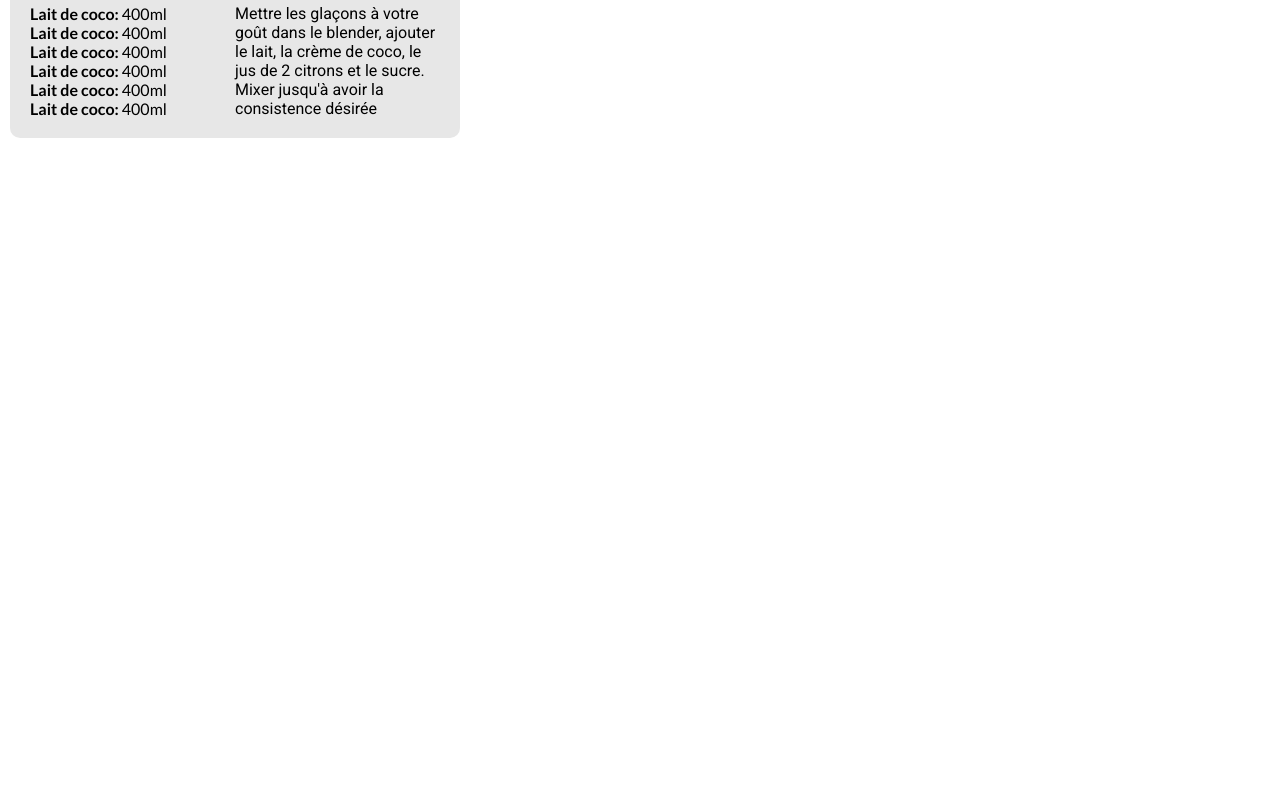
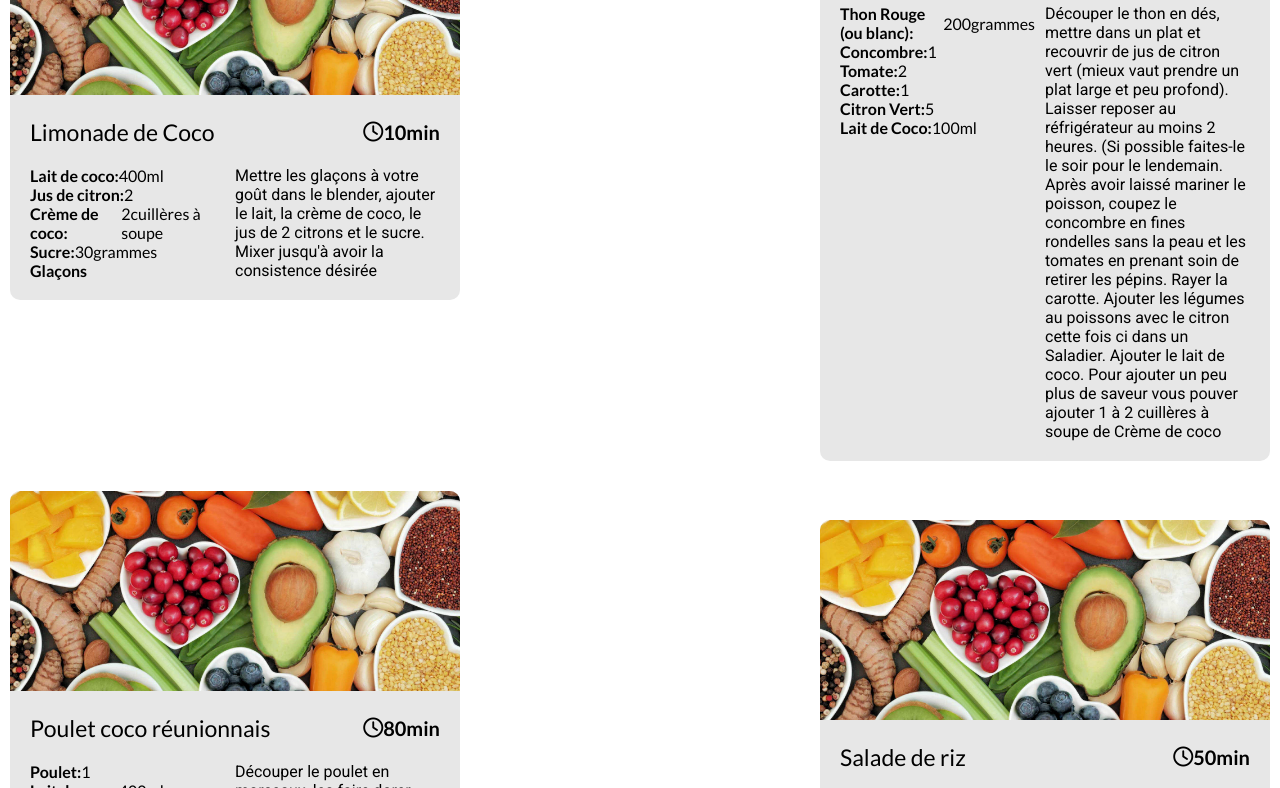
Before and after one commit to Mat2dr/DragovicMathias_P7_14122021, a plain HTML site: page index.html in a window 1280 px wide. Shown: the part 704-1492 px from the top of the page. Before the commit the page ends 852 px from the top, so only its background shows below. Drawn offline with Linux system fonts and the light colour scheme.

Commit message:
Affichage des recettes du JSON file

```diff
--- a/index.html
+++ b/index.html
@@ -43,41 +43,7 @@
         </div>
     </section>
 
-    <section id="resultats">
-        <article>
-            <div class="img">
-                <img src="images/recipes/maim1.jfif" alt="Photo de la recette">
-            </div>
-            <div class="description">
-                <header>
-                    <div class="title">
-                        <h2>Limonade de Coco</h2>
-                    </div>
-                    <div class="time">
-                        <i class="far fa-clock"></i>
-                        <p>10min</p>
-                    </div>
-                </header>
-                <div class="recette">
-                    <ul class="liste">
-                        <li><span>Lait de coco: </span>400ml</li>
-                        <li><span>Lait de coco: </span>400ml</li>
-                        <li><span>Lait de coco: </span>400ml</li>
-                        <li><span>Lait de coco: </span>400ml</li>
-                        <li><span>Lait de coco: </span>400ml</li>
-                        <li><span>Lait de coco: </span>400ml</li>
-                    </ul>
-                    <div class="explication">
-                        <p>
-                            Mettre les glaçons à votre goût dans le blender, ajouter le lait, la crème de coco, le jus de 2 citrons et le sucre. Mixer jusqu'à avoir la consistence désirée
-                        </p>
-                    </div>
-                </div>
-            </div>
-
-
-        </article>
-    </section>
+    <section id="resultats"></section>
 
     <script src="./js/factory/recipesFactory.js"></script>
 
--- a/js/factory/recipesFactory.js
+++ b/js/factory/recipesFactory.js
@@ -2,6 +2,90 @@ function recipeFactory(data) {
  const { id, name, servings, ingredients, time, description, appliance, ustensils } = data;
 
  function getRecipeCardDOM() {
+     //Setup element
+     const article = document.createElement( 'article' );
+
+     const imgDiv = document.createElement( 'div' );
+     imgDiv.classList.add("img");
+     const imgEl = document.createElement( 'img' );
+     imgEl.setAttribute("src", "images/recipes/maim1.jfif");
+     imgDiv.appendChild(imgEl);
+
+     const descriptionDiv = document.createElement( 'div' );
+     descriptionDiv.classList.add("description");
+     const header = document.createElement( 'header' );
+     const title = document.createElement( 'div' );
+     title.classList.add("title");
+     const titleH2 = document.createElement( 'h2' );
+     titleH2.innerHTML = name;
+
+     const timeDiv = document.createElement( 'div' );
+     timeDiv.classList.add("time");
+     const timeI = document.createElement( 'i' );
+     timeI.classList.add("far","fa-clock");
+     timeDiv.appendChild(timeI);
+     const timeP = document.createElement( 'p' );
+     timeP.innerHTML = time +"min";
+     timeDiv.appendChild(timeP);
+
+     const recetteDiv = document.createElement( 'div' );
+     recetteDiv.classList.add("recette");
+
+     const listeUL = document.createElement( 'ul' );
+     listeUL.classList.add("liste");
+
+     const explicationDiv = document.createElement( 'div' );
+     explicationDiv.classList.add("explication");
+
+     ingredients.forEach(ingredientEl => {
+      if (ingredientEl.hasOwnProperty('quantity')) {
+        const listeLI = document.createElement( 'li' );
+        const span = document.createElement( 'span' );
+        span.innerHTML = ingredientEl.ingredient +': ';
+        const quant = document.createElement( 'p' );
+        if (ingredientEl.hasOwnProperty('unit')) {
+         quant.innerHTML = ingredientEl.quantity + ingredientEl.unit;
+        } else {
+         quant.innerHTML = ingredientEl.quantity;
+        }
+
+
+        listeLI.appendChild(span);
+        listeLI.appendChild(quant);
+        listeUL.appendChild(listeLI);
+      } else {
+       const listeLI = document.createElement( 'li' );
+       const span = document.createElement( 'span' );
+       span.innerHTML = ingredientEl.ingredient;
+
+       listeLI.appendChild(span);
+       listeUL.appendChild(listeLI);
+      }
+
+     });
+     recetteDiv.appendChild(listeUL);
+
+     const recetteP = document.createElement( 'p' );
+     recetteP.innerHTML = description;
+     explicationDiv.appendChild(recetteP);
+     recetteDiv.appendChild(explicationDiv);
+
+
+
+
+
+
+
+     article.appendChild(imgDiv);
+     article.appendChild(descriptionDiv);
+
+
+     descriptionDiv.appendChild(header);
+     descriptionDiv.appendChild(recetteDiv);
+
+     header.appendChild(title);
+     header.appendChild(timeDiv);
+     title.appendChild(titleH2);
 
      return (article);
  }
--- a/sass/components/card.scss
+++ b/sass/components/card.scss
@@ -42,6 +42,11 @@ article {
             padding-bottom: 20px;
             .liste {
                 padding-left: 20px;
+                li{
+                    display: flex;
+                    flex-direction: row;
+                    align-items: center;
+                }
                 span {
                     font-weight: 600;
                 }
--- a/sass/pages/index.scss
+++ b/sass/pages/index.scss
@@ -114,5 +114,8 @@ body {
 #resultats {
     display: flex;
     flex-direction: row;
+    align-items: center;
+    justify-content: space-between;
     flex-wrap: wrap;
+    gap: 30px;
 }
```
Also changed, not shown: API/recipes.json, style.css, 1 other file.
